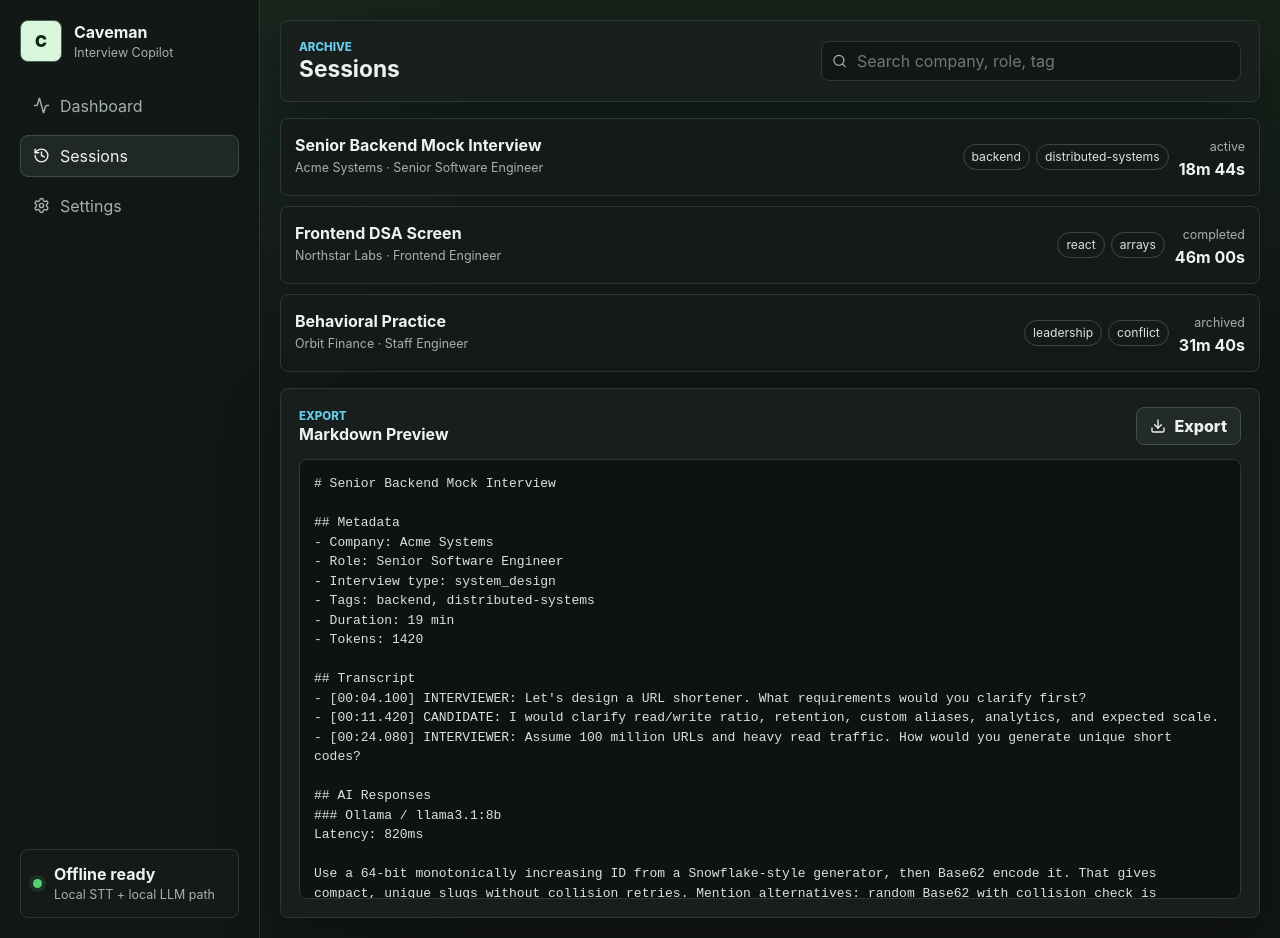
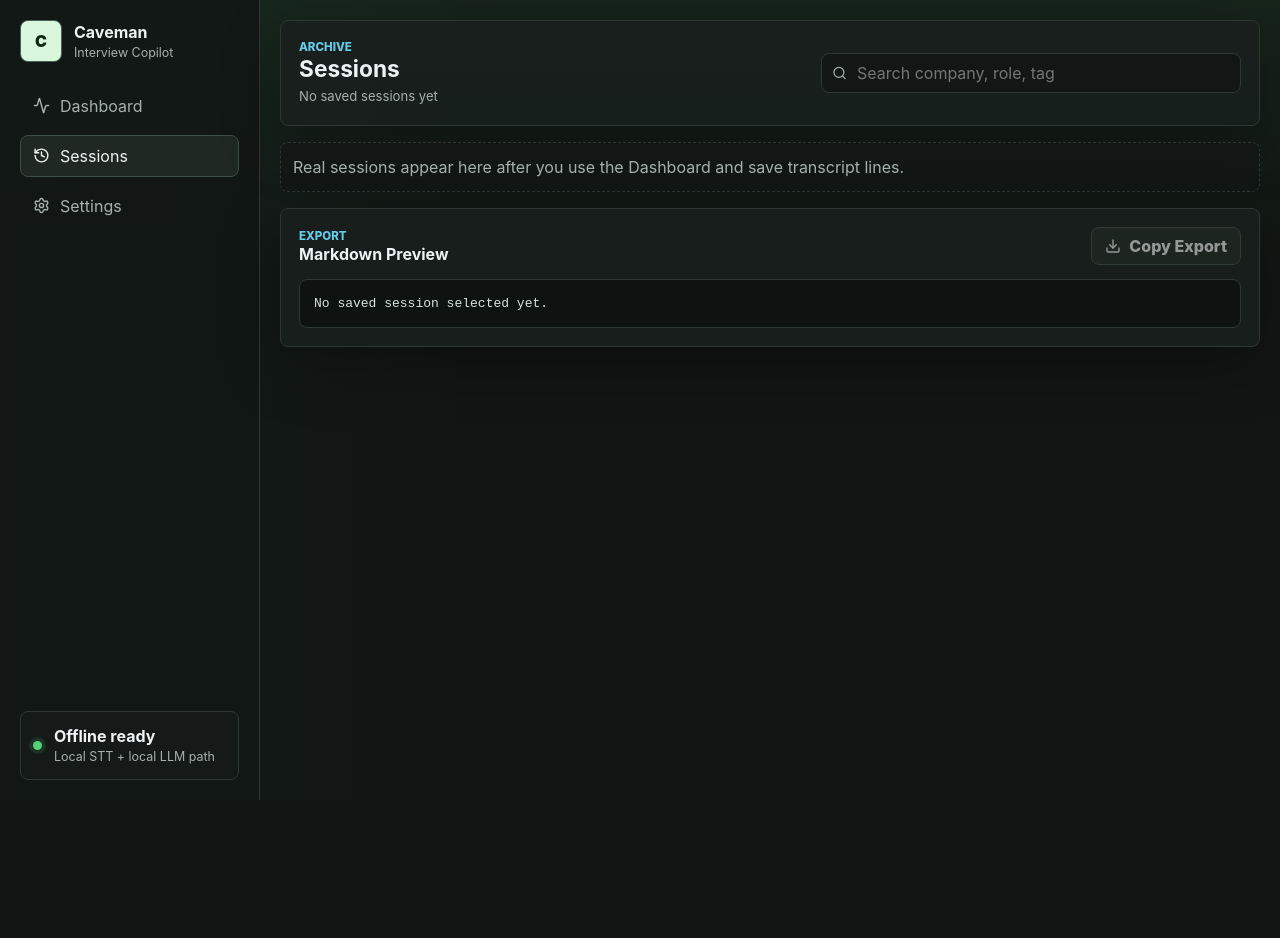
Before and after one commit to puneetdixit200/caveman-ai-interview-copilot, a React (Vite) app: page / in a window 1280 px wide. Both pictures are taken after a click on the button "Sessions". After the commit the page ends 800 px from the top, so only its background shows below. Built offline with nearby package versions, Linux system fonts and the light colour scheme.

Commit message:
feat: show real saved sessions

```diff
--- a/src/index.css
+++ b/src/index.css
@@ -611,8 +611,25 @@ input[type="checkbox"] {
   padding: 14px;
 }
 
+.session-row-button {
+  width: 100%;
+  color: inherit;
+  text-align: left;
+}
+
+.session-row-button.selected {
+  border-color: var(--accent);
+  background: #1d2a22;
+}
+
 .session-row h2 {
   margin-bottom: 4px;
+}
+
+.page-status {
+  margin-top: 4px;
+  color: var(--muted);
+  font-size: 0.82rem;
 }
 
 .tag-list {
--- a/src/pages/Sessions.tsx
+++ b/src/pages/Sessions.tsx
@@ -1,15 +1,90 @@
 import { Download, Search } from "lucide-react";
+import { useEffect, useMemo, useState } from "react";
 import { Button } from "../components/common/Button";
-import { aiResponses, historicalSessions, transcriptSegments } from "../lib/demoData";
 import { exportSessionMarkdown } from "../lib/sessionExport";
 import { formatDuration } from "../lib/formatters";
+import { listAiResponses, listSessions, listTranscripts } from "../lib/tauri";
+import type { AIResponseRecord, SessionRecord, TranscriptSegment } from "../types/session";
 
 export function Sessions() {
-  const latestExport = exportSessionMarkdown({
-    session: historicalSessions[0],
-    transcripts: transcriptSegments,
-    responses: aiResponses
+  const [sessions, setSessions] = useState<SessionRecord[]>([]);
+  const [selectedSessionId, setSelectedSessionId] = useState<string | null>(null);
+  const [transcripts, setTranscripts] = useState<TranscriptSegment[]>([]);
+  const [responses, setResponses] = useState<AIResponseRecord[]>([]);
+  const [query, setQuery] = useState("");
+  const [status, setStatus] = useState("Loading sessions...");
+
+  const selectedSession = sessions.find((session) => session.id === selectedSessionId) ?? sessions[0];
+  const filteredSessions = sessions.filter((session) =>
+    [session.title, session.company, session.role, session.tags.join(" ")]
+      .join(" ")
+      .toLowerCase()
+      .includes(query.toLowerCase())
+  );
+
+  const markdownExport = useMemo(() => {
+    if (!selectedSession) {
+      return "No saved session selected yet.";
+    }
+
+    return exportSessionMarkdown({
+      session: selectedSession,
+      transcripts,
+      responses
     });
+  }, [responses, selectedSession, transcripts]);
+
+  useEffect(() => {
+    let cancelled = false;
+
+    async function loadSessions() {
+      const savedSessions = await listSessions();
+      if (!cancelled) {
+        setSessions(savedSessions);
+        setSelectedSessionId(savedSessions[0]?.id ?? null);
+        setStatus(savedSessions.length > 0 ? `${savedSessions.length} saved sessions` : "No saved sessions yet");
+      }
+    }
+
+    loadSessions();
+
+    return () => {
+      cancelled = true;
+    };
+  }, []);
+
+  useEffect(() => {
+    let cancelled = false;
+
+    async function loadSelectedSession() {
+      if (!selectedSession) {
+        setTranscripts([]);
+        setResponses([]);
+        return;
+      }
+
+      const [sessionTranscripts, sessionResponses] = await Promise.all([
+        listTranscripts(selectedSession.id),
+        listAiResponses(selectedSession.id)
+      ]);
+
+      if (!cancelled) {
+        setTranscripts(sessionTranscripts);
+        setResponses(sessionResponses);
+      }
+    }
+
+    loadSelectedSession();
+
+    return () => {
+      cancelled = true;
+    };
+  }, [selectedSession?.id]);
+
+  async function copyExport() {
+    await navigator.clipboard?.writeText(markdownExport);
+    setStatus("Markdown export copied");
+  }
 
   return (
     <main className="page-column">
@@ -17,20 +92,31 @@ export function Sessions() {
         <div>
           <p className="eyebrow">Archive</p>
           <h1>Sessions</h1>
+          <p className="page-status">{status}</p>
         </div>
         <div className="search-box">
           <Search size={16} />
-          <input aria-label="Search sessions" placeholder="Search company, role, tag" />
+          <input
+            aria-label="Search sessions"
+            placeholder="Search company, role, tag"
+            value={query}
+            onChange={(event) => setQuery(event.currentTarget.value)}
+          />
         </div>
       </section>
 
       <section className="session-list" aria-label="Session history">
-        {historicalSessions.map((session) => (
-          <article className="session-row" key={session.id}>
+        {filteredSessions.length > 0 ? (
+          filteredSessions.map((session) => (
+            <button
+              className={`session-row session-row-button ${selectedSession?.id === session.id ? "selected" : ""}`}
+              key={session.id}
+              onClick={() => setSelectedSessionId(session.id)}
+            >
               <div>
                 <h2>{session.title}</h2>
                 <p>
-                {session.company} · {session.role}
+                  {[session.company, session.role].filter(Boolean).join(" - ") || "Personal practice session"}
                 </p>
               </div>
               <div className="tag-list">
@@ -42,8 +128,11 @@ export function Sessions() {
                 <span>{session.status}</span>
                 <strong>{formatDuration(session.durationSeconds)}</strong>
               </div>
-          </article>
-        ))}
+            </button>
+          ))
+        ) : (
+          <p className="empty-copy">Real sessions appear here after you use the Dashboard and save transcript lines.</p>
+        )}
       </section>
 
       <section className="panel export-panel">
@@ -52,9 +141,11 @@ export function Sessions() {
             <p className="eyebrow">Export</p>
             <h2>Markdown Preview</h2>
           </div>
-          <Button icon={<Download size={16} />}>Export</Button>
+          <Button icon={<Download size={16} />} onClick={copyExport} disabled={!selectedSession}>
+            Copy Export
+          </Button>
         </div>
-        <pre>{latestExport}</pre>
+        <pre>{markdownExport}</pre>
       </section>
     </main>
   );
```
Lines whose indentation alone changed are shown as unchanged.
